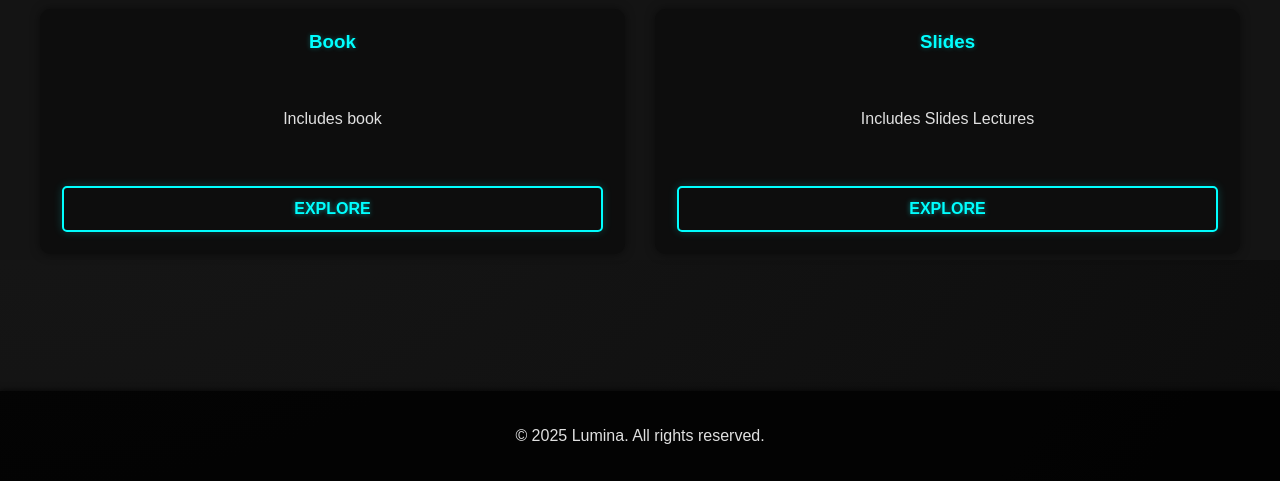
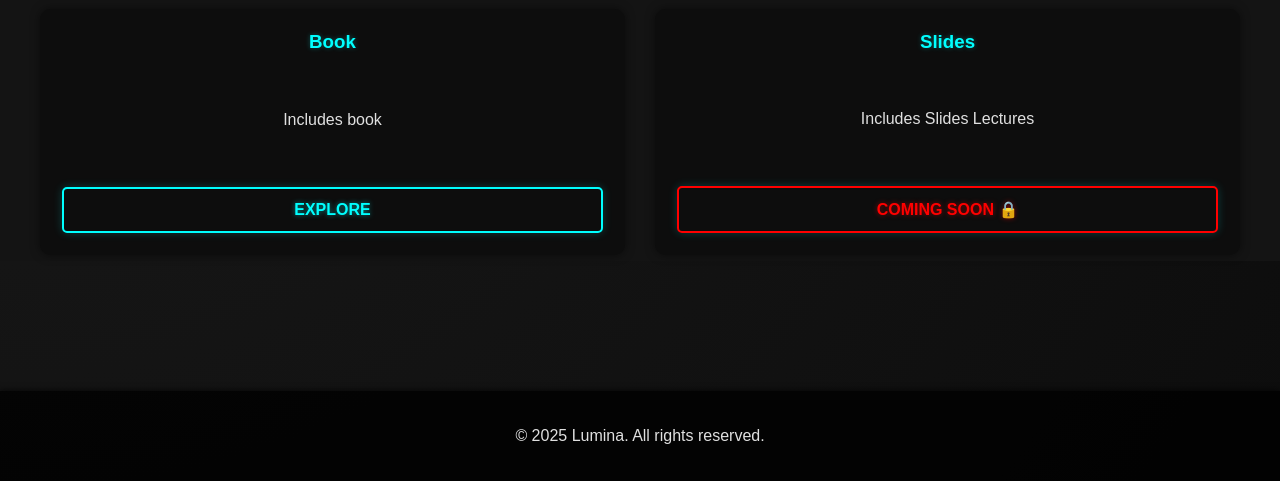
Before and after one commit to lumina-giki/lumina, a plain HTML site: page sem1/cs101/cs101.html in a window 1280 px wide. Shown: the part 319-800 px from the top of the page. Drawn offline with Linux system fonts and the light colour scheme.

Commit message:
Locked Slides section

```diff
--- a/sem1/cs101/cs101.html
+++ b/sem1/cs101/cs101.html
@@ -31,7 +31,7 @@
             <div class="category-card">
                 <h3>Slides</h3>
                 <p>Includes Slides Lectures</p>
-                <a href="#" class="btn">Explore</a>
+                <a href="#" class="btn lock">Coming Soon 🔒</a>
             </div>
 
         </div>
```
